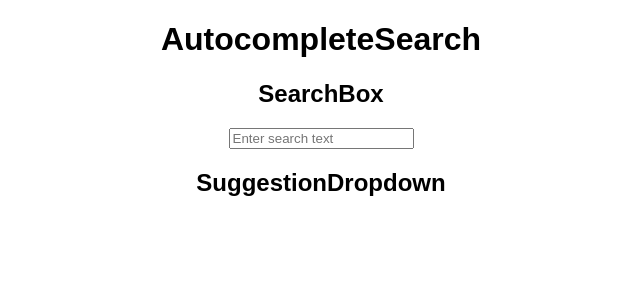
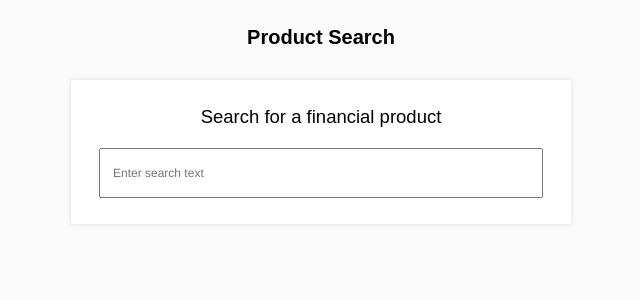
Before and after one commit to dargaCode/Autocomplete, a React (Create React App) app: page / in a window 1280 px wide. Shown: the top 300 px of the page, without its empty margins (319-959 px from the left). Built offline with nearby package versions, Linux system fonts and the light colour scheme.

Commit message:
Begin sorting out css and classes

```diff
--- a/src/App.js
+++ b/src/App.js
@@ -4,12 +4,27 @@ import AutocompleteSearch from './AutocompleteSearch';
 import './css/App.css';
 
 class App extends Component {
+  constructor(props) {
+    super(props);
+
+    this.state = {
+      disabled: false,
+    }
+  }
+
   render() {
     return (
-      <div className="App">
-        <AutocompleteSearch
-          searchPlaceholder="Enter search text"
-        />
+      <div className='App'>
+        <header>
+          <h1>Product Search</h1>
+        </header>
+        <div className='container'>
+          <h2>Search for a financial product</h2>
+          <AutocompleteSearch
+            searchPlaceholder='Enter search text'
+            disabled={this.state.disabled}
+          />
+        </div>
       </div>
     );
   }
--- a/src/AutocompleteSearch.js
+++ b/src/AutocompleteSearch.js
@@ -126,9 +126,10 @@ class AutocompleteSearch extends React.Component {
 
   render() {
     return (
-      <div>
-        <h1>AutocompleteSearch</h1>
+      <div className='search'>
         <SearchBox
+          disabled={this.props.disabled}
+          disabledText={'Loading...'}
           placeholder={this.props.searchPlaceholder}
           searchText={this.state.searchText}
           searchTextOverride={this.state.searchTextOverride}
--- a/src/SearchBox.js
+++ b/src/SearchBox.js
@@ -2,12 +2,24 @@ import React from 'react';
 
 class SearchBox extends React.Component {
   render() {
+    let className = 'search-input ';
+
+    if (this.props.disabled) {
+      className += 'disabled';
+    }
+
+    const placeholderText = this.props.disabled ?
+      this.props.disabledText :
+      this.props.placeholder;
+
     return (
       <div>
-        <h2>SearchBox</h2>
         <input
           type="text"
-          placeholder={this.props.placeholder}
+          spellCheck="false"
+          className={className}
+          disabled={this.props.disabled}
+          placeholder={placeholderText}
           value={this.props.searchTextOverride ||
             this.props.searchText}
           onChange={this.props.onChange}
--- a/src/SuggestionDropdown.js
+++ b/src/SuggestionDropdown.js
@@ -25,8 +25,7 @@ class SuggestionDropdown extends React.Component {
 
   render() {
     return (
-      <div>
-        <h2>SuggestionDropdown</h2>
+      <div className='suggestion-dropdown'>
         {this.getSuggestionItems()}
       </div>
     );
--- a/src/SuggestionItem.js
+++ b/src/SuggestionItem.js
@@ -1,19 +1,11 @@
 import React from 'react';
 
 class SuggestionItem extends React.Component {
-  constructor(props) {
-    super(props);
-
-    this.CSS_CLASSES = {
-      ACTIVE: 'suggestion-active',
-    };
-  }
-
   render() {
-    let className = '';
+    let className = 'suggestion-item ';
 
     if (this.props.active) {
-      className += this.CSS_CLASSES.ACTIVE;
+      className += 'suggestion-active';
     }
 
     return (
@@ -21,7 +13,10 @@ class SuggestionItem extends React.Component {
         className={className}
         onClick={this.props.onClick}
       >
-        <h3>{this.props.suggestionText}</h3>
+        <p className='display-name'>
+          {this.props.suggestionText}
+        </p>
+        <p className='type'>bank</p>
       </div>
     );
   }
--- a/src/css/App.css
+++ b/src/css/App.css
@@ -5,3 +5,102 @@
 .suggestion-active {
   color: red;
 }
+
+/*GENERAL*/
+
+* {
+  box-sizing: border-box;;
+}
+
+body {
+  font-family: sans-serif;
+  /*Show blank scroll bar even if contents don't overflow screen*/
+  text-align: center;
+  overflow-y: scroll;
+  margin: 0;
+  padding: 0;
+  background: #fafafa;
+}
+
+h1 {
+  font-size: 20px;
+  margin: 0 0 5px;
+}
+
+h2 {
+  font-size: 18.5px;
+  font-weight: normal;
+  margin:  0 0 20px;
+}
+
+input {
+  font-family: helvetica;
+  font-size: 12px;
+  width: 100%;
+  margin: 0;
+  padding: 16px 12px;
+}
+
+input:focus {
+  outline: none;
+}
+
+input.disabled {
+  text-align: center;
+}
+
+.container {
+  max-width: 500px;
+  margin: 0 auto;
+  padding: 26px 28px;
+  text-align: center;
+  background: #fff;
+  box-shadow: 0 0 4px #ddd;
+  border-radius: 2px;
+}
+
+/*HEADER*/
+
+header {
+  text-align: center;
+  padding: 26px;
+}
+
+/*SEARCH*/
+
+.search .suggestion-dropdown {
+  font-size: 12px;
+}
+
+.suggestion-dropdown a {
+  color: black;
+}
+
+.suggestion-dropdown .suggestion-item {
+  text-align: left;
+  margin-bottom: 0px;
+  box-shadow: 0 0 1px #aaa;
+  border-radius: 2px;
+  cursor: pointer;
+  /*to contain the floats below*/
+  overflow: hidden;
+}
+
+.suggestion-item:hover {
+  background-color: #d8d8d8;
+}
+
+.suggestion-item p {
+  padding: 7px 12px;
+}
+
+.suggestion-item p.display-name {
+  float: left;
+}
+
+.suggestion-item p.type {
+  float: right;
+  text-align: right;
+  font-weight: bold;
+  color: #777;
+}
```
